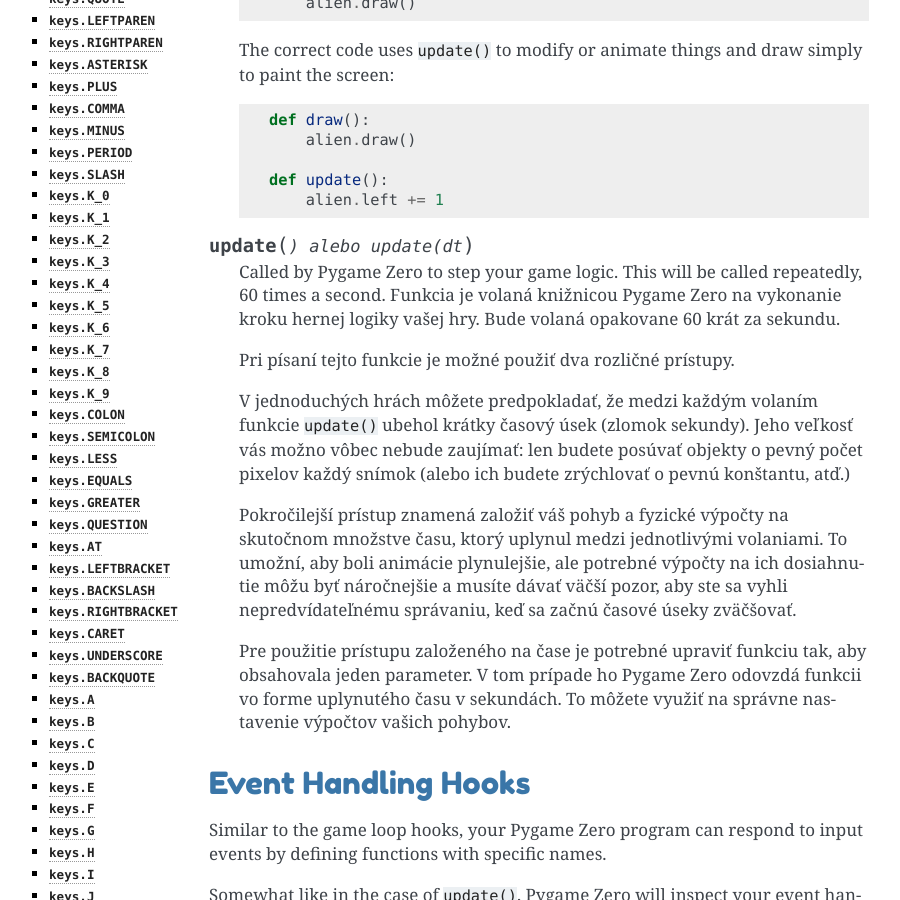
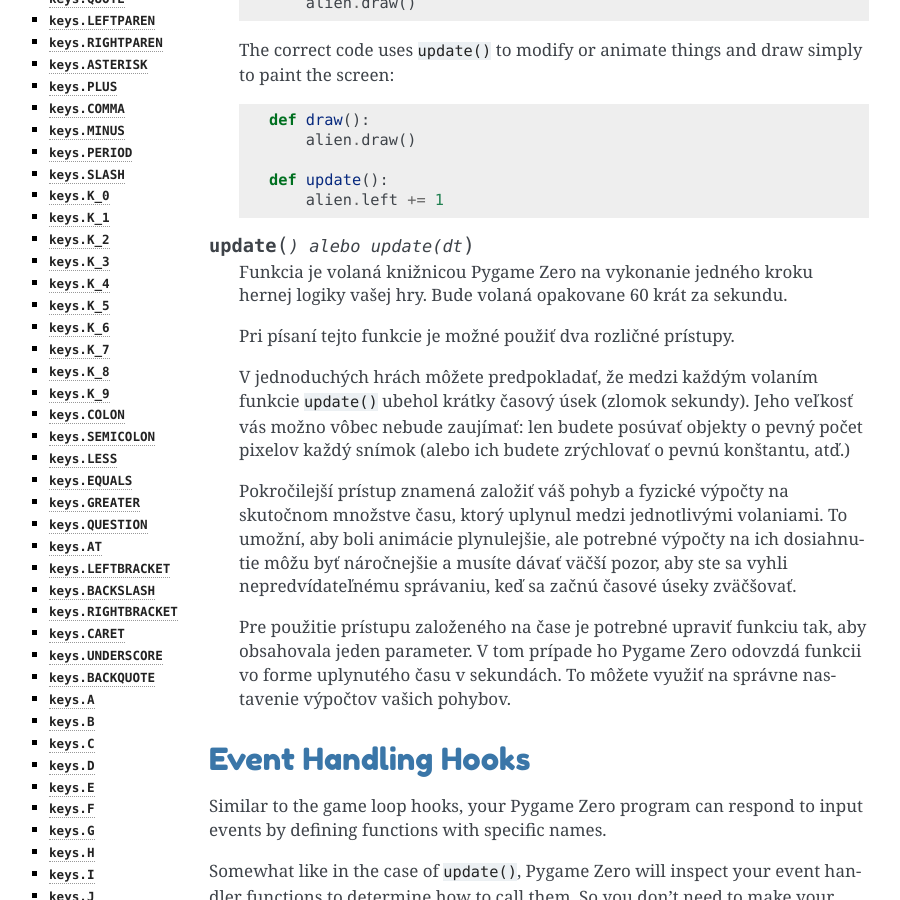
Before and after one commit to bletvaska/pgzero-slovak, a Sphinx documentation site: the page built from doc/hooks.rst, in a window 1280 px wide and 900 px high, scrolled down 925 px. Shown: the whole window, without its empty margins (211-1111 px from the left). Built offline with Sphinx 7.4.7, drawn with Linux system fonts in a browser that asks for light colours; pages that are not in the unit, such as notebooks, are missing from menus.

Commit message:
small fix

```diff
--- a/doc/hooks.rst
+++ b/doc/hooks.rst
@@ -50,9 +50,8 @@ Spracovanie vstupu je trochu komplikovanejšie, ale Pygame Zero umožňuje jedno
 
 .. function:: update() alebo update(dt)
 
-    Called by Pygame Zero to step your game logic. This will be called repeatedly, 60 times a second.
-    Funkcia je volaná knižnicou Pygame Zero na vykonanie kroku hernej logiky
-    vašej hry. Bude volaná opakovane 60 krát za sekundu.
+    Funkcia je volaná knižnicou Pygame Zero na vykonanie jedného kroku hernej
+    logiky vašej hry. Bude volaná opakovane 60 krát za sekundu.
 
     Pri písaní tejto funkcie je možné použiť dva rozličné prístupy.
 
```
